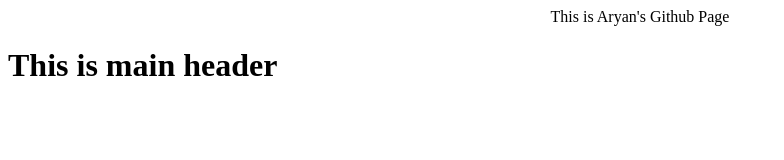
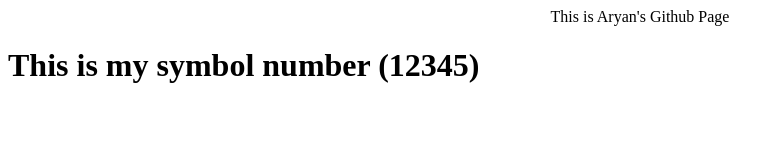
Before and after one commit to Aryanpachhai803/github_Aryan-, a plain HTML site: page index.html in a window 1280 px wide. Shown: the whole page, without its empty margins (0-784 px from the left). Drawn offline with Linux system fonts and the light colour scheme.

Commit message:
updated symbol number in header

```diff
--- a/index.html
+++ b/index.html
@@ -5,7 +5,7 @@
   <body>
     <center>This is Aryan's Github Page</center>
     <h1>
-      This is main header
+      This is my symbol number (12345)
     </h1>
   </body>
 </html>
```
